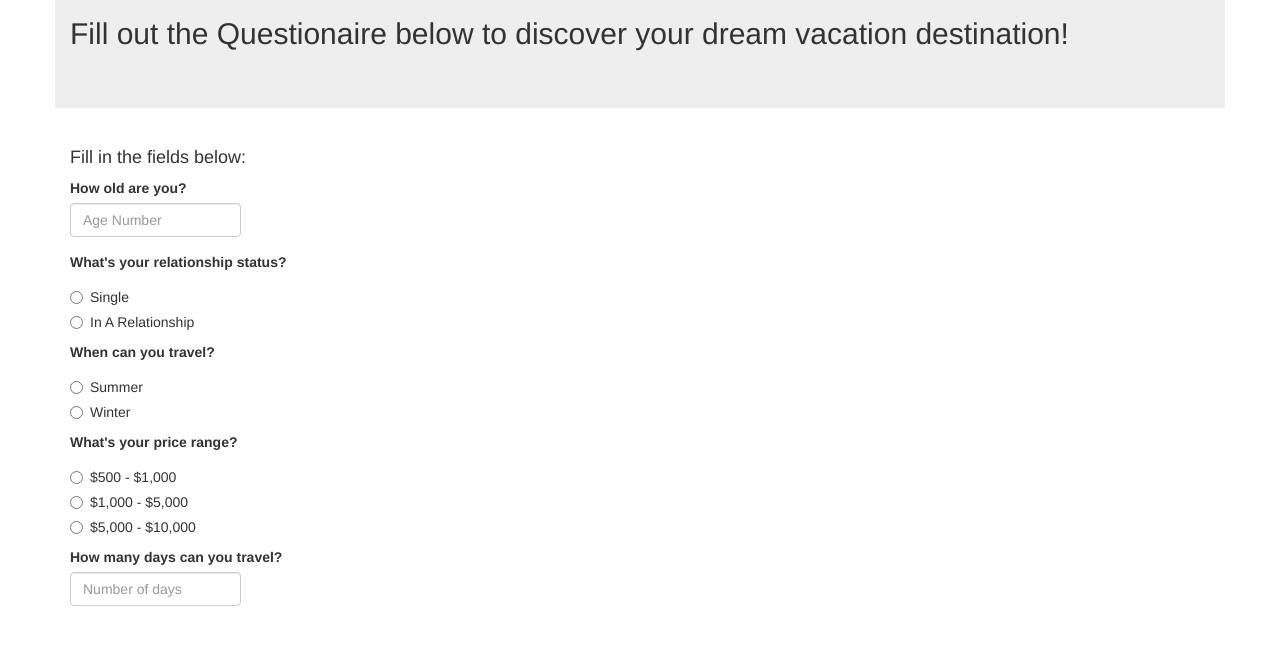
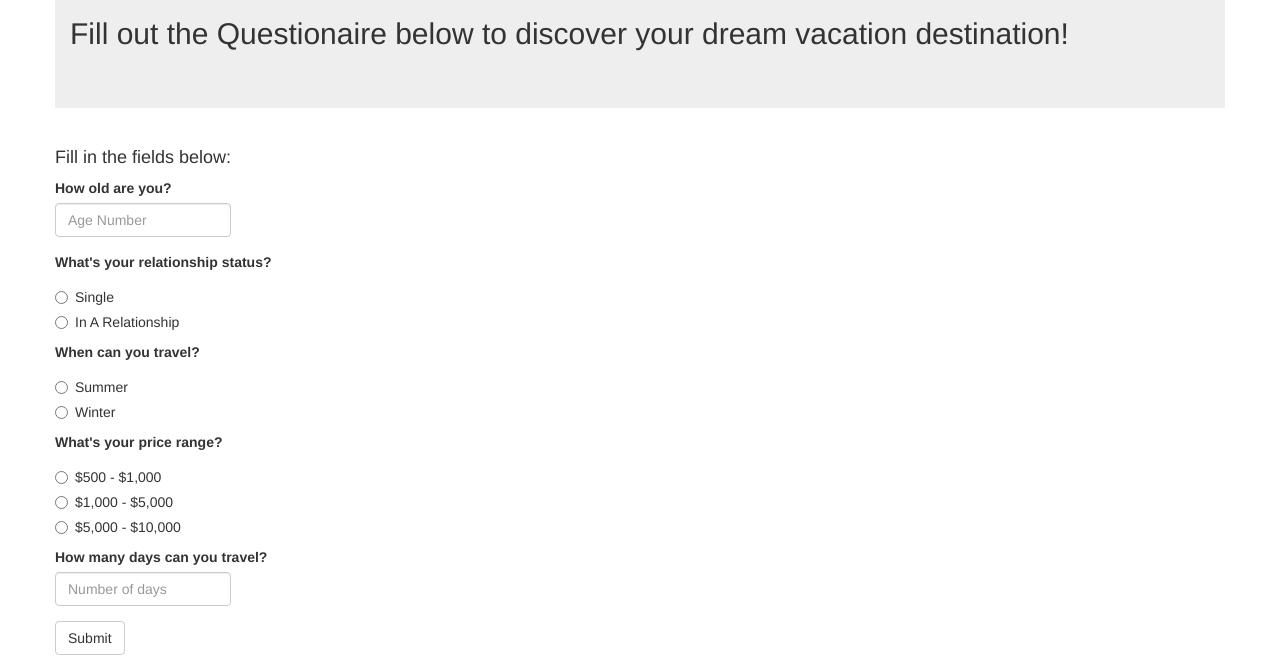
Before and after one commit to arkwagon/epicodus-week2-w2codereview, a plain HTML site: page index.html in a window 1280 px wide. Shown: the part 140-800 px from the top of the page. Drawn offline with nearby package versions, Linux system fonts and the light colour scheme.

Commit message:
source vacation images

```diff
--- a/index.html
+++ b/index.html
@@ -17,6 +17,10 @@
     <h2>Fill out the Questionaire below to discover your dream vacation destination!</h2>
   </div>
   <div class="container">
+
+    <!-- QUESTIONAIRE FORM -->
+    <div class="row">
+      <div class="col-4-sm">
         <h4>Fill in the fields below:</h4>
         <form id="quiz">
           <div class="form-group">
@@ -72,22 +76,22 @@
             <label for="days">How many days can you travel?</label>
             <input type="days" class="form-control" id="days" placeholder="Number of days">
           </div>
+          <button type="submit" class="btn btn-default">Submit</button>
+        </form>
+      </div>
+    </div>
+
+    <!-- QUIZ RESULTS -->
+    <div class="row">
+      <div class="col-8-sm">
+
+      </div>
+    </div>
+
+  </div>
 
 
 
-    </div>
-      <!-- <label for="relationship">Relationship Status</label>
-      <select class="form-control" id="relationship">
-        <option>Single</option>
-        <option>In A Relationship</option>
-      </select>
-      <label for="season">What Time Of Year Can You Travel?</label>
-      <select class="form-control" id="season">
-        <option>Single</option>
-        <option>In A Relationship</option>
-      </select> -->
-
-    </form>
   </div>
 
 
```
Also changed, not shown: img/cancun.jpg (added), img/japan.jpg (added), img/lakeoswego.jpg (added), img/lasvegas.jpg (added), img/newyork.jpg (added), img/paris.jpg (added), img/roadtrip.jpg (added), img/seattle.jpg (added), img/staycation.jpg (added). Lines whose indentation alone changed are shown as unchanged.
